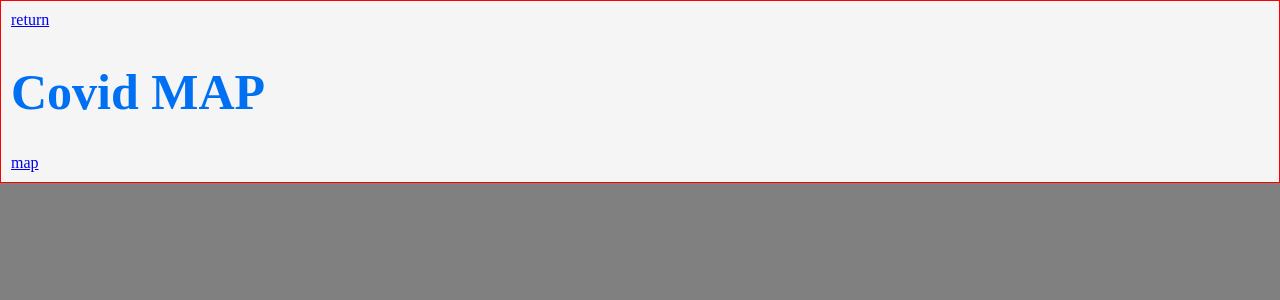
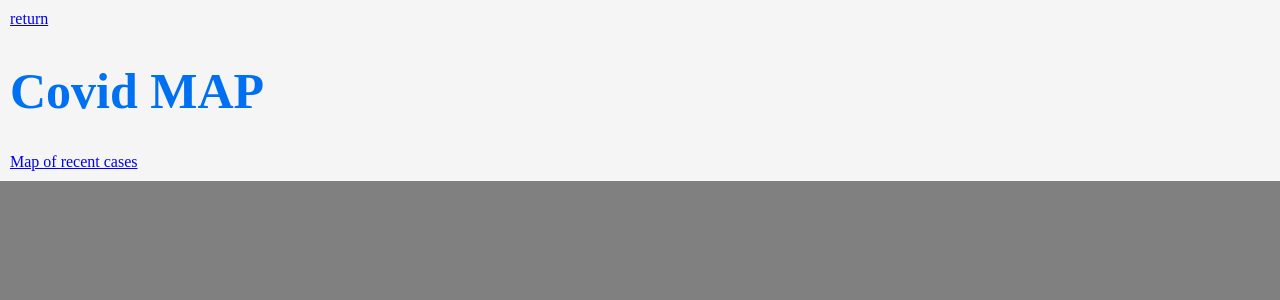
Before and after one commit to moonbe77/covid_map, a Next.js app: page / in a window 1280 px wide. Shown: the top 300 px of the page. Built offline with nearby package versions, Linux system fonts and the light colour scheme.

Commit message:
cleaned some logs

```diff
--- a/components/MapPin.js
+++ b/components/MapPin.js
@@ -15,7 +15,6 @@ const MapPinStyled = styled.div`
 `;
 
 export default function MapPin({ text, typeOfPin }) {
-  console.log(typeOfPin);
   return (
     <MapPinStyled>
       {typeOfPin === 'monitors' ? <AiOutlineMonitor /> : <GrLocationPin />}
--- a/pages/_app.js
+++ b/pages/_app.js
@@ -4,7 +4,6 @@ import Layout from '../components/layout/Layout';
 
 const GlobalStyle = createGlobalStyle`
   body {
-    border:1px solid red;
     margin: 0px;
     padding: 0px;
     box-sizing: border-box;
--- a/pages/index.js
+++ b/pages/index.js
@@ -11,7 +11,7 @@ export default function Home() {
     <div>
       <Title>Covid MAP</Title>
       <Link href="/map">
-        <a>map</a>
+        <a>Map of recent cases</a>
       </Link>
     </div>
   );
--- a/pages/map.js
+++ b/pages/map.js
@@ -66,7 +66,7 @@ export default function MapHome() {
     //   return state;
     // });
   }, [isolate]);
-
+  console.log(process.env.NEXT_PUBLIC_MAPS_API_KEY);
   return (
     <div>
       <h1>Venues data</h1>
@@ -75,7 +75,7 @@ export default function MapHome() {
         <MapWrapper>
           <GoogleMapReact
             bootstrapURLKeys={{
-              key: 'AIzaSyAZmaRsCebNDIIC9AwQtMv1yCMhGGuMYcc',
+              key: process.env.NEXT_PUBLIC_MAPS_API_KEY,
             }}
             center={mapState.center}
             zoom={mapState.zoom}
```
